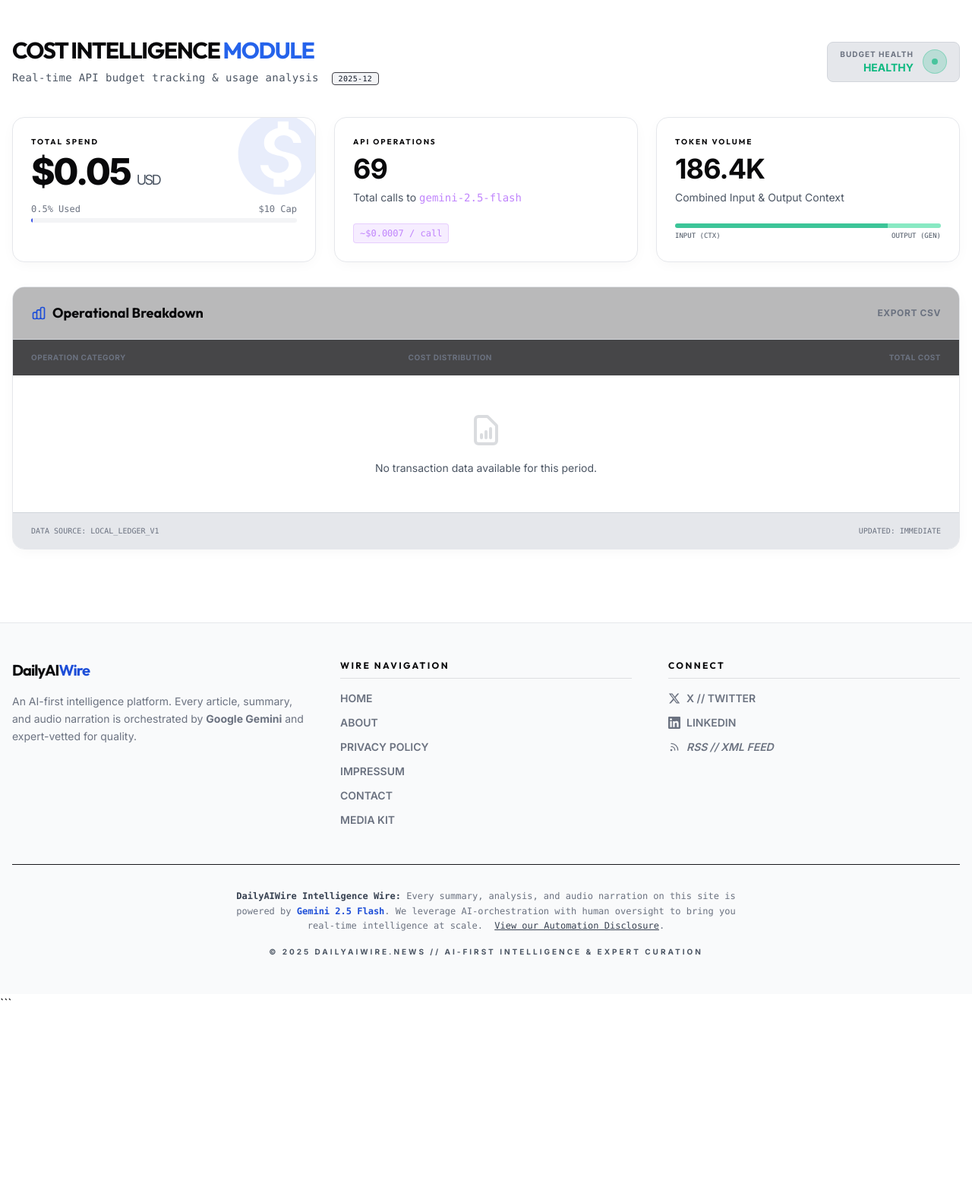
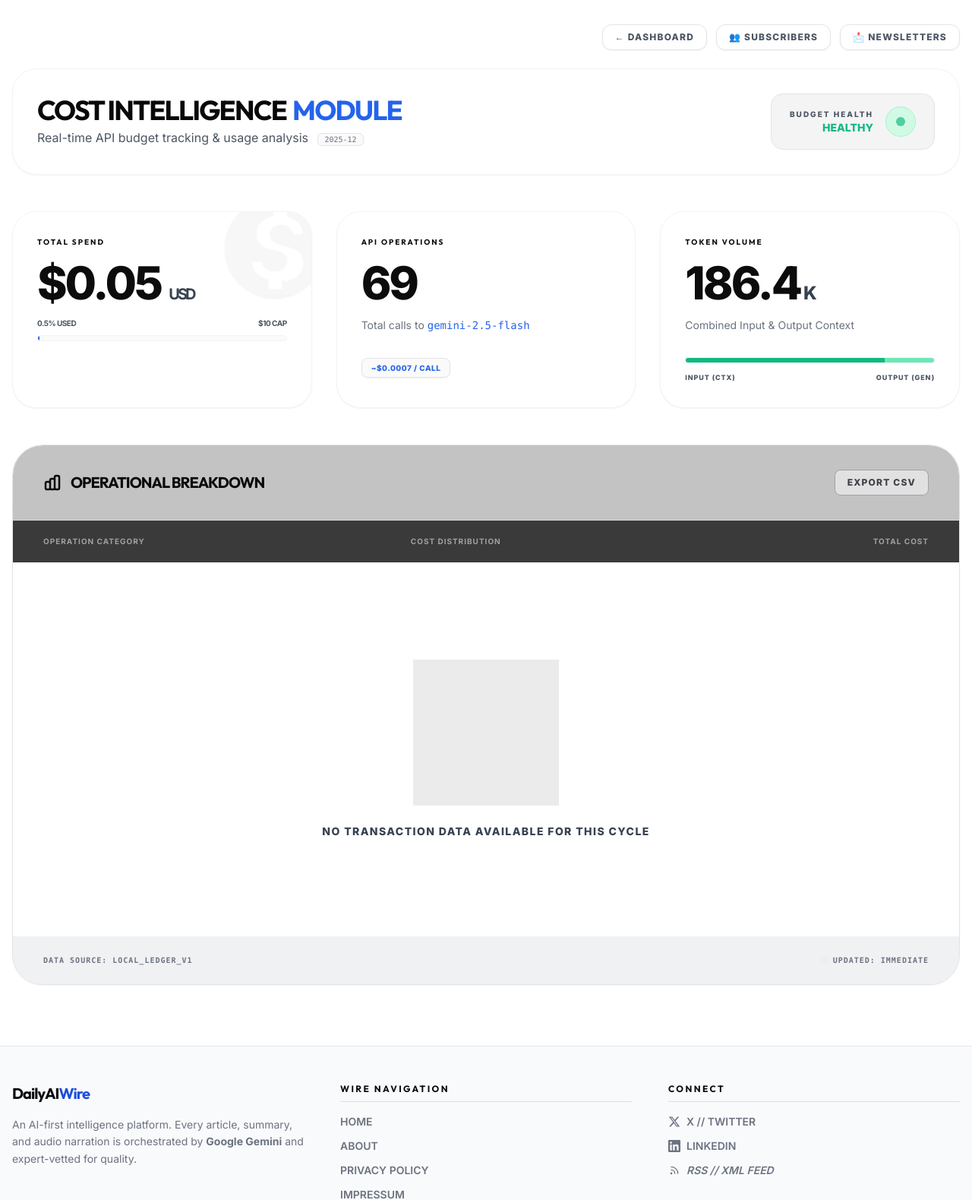
Before and after one commit to eoz1122/dailyaiwire.news, a Flask app: page /admin/budget in a window 1280 px wide. Shown: the part 121-1700 px from the top of the page at 76% size. Before the commit the page ends 1438 px from the top, so only its background shows below. Run offline with Flask 3, Linux system fonts and the light colour scheme; the visitor is signed in with stand-in values (Sample User, id 1); data that the repository does not hold is empty; some libraries are stand-ins or nearby versions; grey boxes are pictures that could not be loaded.

Commit message:
Fix: Add nav to budget, shrink newsletter tile, and fix light-mode compatibility

```diff
--- a/templates/admin/budget.html
+++ b/templates/admin/budget.html
@@ -3,204 +3,195 @@
 {% block title %}Cost Intelligence | DailyAIWire Admin{% endblock %}
 
 {% block content %}
-<div class="container mx-auto px-4 py-12 max-w-7xl">
-    <!-- Header Section -->
-    <div class="flex flex-col md:flex-row justify-between items-start md:items-center mb-10 gap-4">
+<div class="container mx-auto px-4 py-8 max-w-7xl">
+    <!-- Admin Navigation Overlay (Compact) -->
+    <div class="flex justify-end mb-6 gap-3">
+        <a href="{{ url_for('admin_index') }}"
+            class="px-4 py-2 bg-white border border-zinc-200 text-zinc-600 rounded-xl text-xs font-black uppercase tracking-widest hover:bg-zinc-50 transition-all shadow-sm">
+            ← Dashboard
+        </a>
+        <a href="{{ url_for('admin_subscribers') }}"
+            class="px-4 py-2 bg-white border border-zinc-200 text-zinc-600 rounded-xl text-xs font-black uppercase tracking-widest hover:bg-zinc-50 transition-all shadow-sm">
+            👥 Subscribers
+        </a>
+        <a href="{{ url_for('admin_newsletters') }}"
+            class="px-4 py-2 bg-white border border-zinc-200 text-zinc-600 rounded-xl text-xs font-black uppercase tracking-widest hover:bg-zinc-50 transition-all shadow-sm">
+            📩 Newsletters
+        </a>
+    </div>
+
+    <!-- Premium Light Header -->
+    <div
+        class="flex flex-col md:flex-row justify-between items-start md:items-center mb-12 gap-6 bg-white border border-zinc-100 p-8 rounded-[2rem] shadow-sm">
         <div>
-            <h1 class="text-3xl font-black tracking-tighter text-white uppercase brand-font mb-2">
-                Cost Intelligence <span class="text-blue-600">Module</span>
+            <h1
+                class="text-3xl md:text-4xl font-black tracking-tighter text-[#0c0c0c] uppercase flex items-center gap-2">
+                COST INTELLIGENCE <span class="text-[#2563eb]">MODULE</span>
             </h1>
-            <p class="text-zinc-400 text-sm font-mono tracking-wide">
+            <p class="text-zinc-400 text-base font-medium mt-1">
                 Real-time API budget tracking & usage analysis
-                <span class="ml-2 px-2 py-0.5 rounded bg-zinc-800 text-zinc-300 text-[10px] border border-zinc-700">
+                <span
+                    class="ml-2 px-2 py-0.5 rounded-md bg-zinc-50 text-zinc-500 text-[10px] border border-zinc-200 font-mono">
                     {{ budget.current_month }}
                 </span>
             </p>
         </div>
 
-        <!-- Budget Health Indicator -->
-        <div
-            class="flex items-center gap-3 bg-zinc-900/50 px-4 py-2 rounded-lg border border-zinc-800 backdrop-blur-sm">
+        <!-- Budget Health Pill (Matching Mockup) -->
+        <div class="flex items-center gap-4 bg-[#f4f4f5] px-6 py-4 rounded-2xl border border-[#e4e4e7]">
             <div class="text-right">
-                <div class="text-[10px] text-zinc-500 font-bold uppercase tracking-widest">Budget Health</div>
-                <div class="text-sm font-bold {{ 'text-red-500' if budget.percent_used > 80 else 'text-emerald-500' }}">
+                <div class="text-[10px] text-zinc-400 font-black uppercase tracking-[0.2em]">Budget Health</div>
+                <div
+                    class="text-sm font-black {{ 'text-red-500' if budget.percent_used > 80 else 'text-emerald-500' }} uppercase">
                     {{ "CRITICAL" if budget.percent_used > 90 else ("WARNING" if budget.percent_used > 75 else
                     "HEALTHY") }}
                 </div>
             </div>
             <div
-                class="h-8 w-8 rounded-full {{ 'bg-red-500/20' if budget.percent_used > 80 else 'bg-emerald-500/20' }} flex items-center justify-center border {{ 'border-red-500/30' if budget.percent_used > 80 else 'border-emerald-500/30' }}">
-                <div
-                    class="h-2 w-2 rounded-full {{ 'bg-red-500' if budget.percent_used > 80 else 'bg-emerald-500' }} animate-pulse">
-                </div>
+                class="h-10 w-10 rounded-full bg-emerald-100 flex items-center justify-center border border-emerald-200">
+                <div class="h-3 w-3 rounded-full bg-emerald-500 animate-pulse"></div>
             </div>
         </div>
     </div>
 
-    <!-- Alert Banner (only overlaps if critical) -->
-    {% if budget.percent_used > 80 %}
-    <div class="mb-8 bg-red-500/10 border border-red-500/30 p-4 rounded-xl flex items-center gap-4 animate-fade-in">
-        <div class="p-2 bg-red-500/20 rounded-lg">
-            <svg class="w-6 h-6 text-red-500" fill="none" stroke="currentColor" viewBox="0 0 24 24">
-                <path stroke-linecap="round" stroke-linejoin="round" stroke-width="2"
-                    d="M12 9v2m0 4h.01m-6.938 4h13.856c1.54 0 2.502-1.667 1.732-3L13.732 4c-.77-1.333-2.694-1.333-3.464 0L3.34 16c-.77 1.333.192 3 1.732 3z" />
-            </svg>
-        </div>
-        <div>
-            <h3 class="text-red-500 font-bold uppercase tracking-widest text-xs">Budget Alert</h3>
-            <p class="text-zinc-300 text-sm">
-                Accumulated costs have reached <span class="font-bold text-white">{{ "%.1f"|format(budget.percent_used)
-                    }}%</span> of the monthly cap.
-            </p>
-        </div>
-    </div>
-    {% endif %}
-
-    <!-- Main Metrics Grid -->
-    <div class="grid grid-cols-1 md:grid-cols-3 gap-6 mb-8">
+    <!-- Main Metrics Grid (Light Mode) -->
+    <div class="grid grid-cols-1 md:grid-cols-3 gap-8 mb-12">
         <!-- Metric 1: Total Spent -->
-        <div class="glass-card p-6 rounded-2xl relative overflow-hidden group">
-            <div class="absolute top-0 right-0 p-4 opacity-10 group-hover:opacity-20 transition-opacity">
-                <svg class="w-32 h-32 text-blue-500 transform translate-x-8 -translate-y-8" fill="currentColor"
-                    viewBox="0 0 24 24">
+        <div
+            class="bg-white border border-zinc-100 p-8 rounded-[2rem] shadow-sm hover:shadow-md transition-shadow relative overflow-hidden group">
+            <div class="absolute top-0 right-0 p-4 opacity-[0.03] group-hover:opacity-[0.07] transition-opacity">
+                <svg class="w-40 h-40 transform translate-x-12 -translate-y-12" fill="currentColor" viewBox="0 0 24 24">
                     <path
                         d="M12 2C6.48 2 2 6.48 2 12s4.48 10 10 10 10-4.48 10-10S17.52 2 12 2zm1.41 16.09V20h-2.67v-1.93c-1.71-.36-3.15-1.46-3.27-3.4h1.96c.1 1.05 1.18 1.91 2.53 1.91 1.38 0 2.53-.95 2.53-2.15 0-1.09-1.02-1.84-2.52-2.12C10.27 12 8.38 11.4 8.38 9.17c0-2.01 1.63-3.23 3.38-3.62V3.91h2.67v1.9c1.81.38 3.03 1.57 3.13 3.38H15.6c-.1-1.07-1.15-1.88-2.35-1.88-1.28 0-2.31.85-2.31 2.03 0 1.03 1.05 1.78 2.65 2.1 2.11.45 3.99 1.12 3.99 3.48 0 1.99-1.63 3.2-3.52 3.65z" />
                 </svg>
             </div>
 
-            <h3 class="text-zinc-500 text-[10px] font-black uppercase tracking-[0.2em] mb-2">Total Spend</h3>
+            <h3 class="text-zinc-400 text-[10px] font-black uppercase tracking-[0.2em] mb-4">Total Spend</h3>
             <div class="relative z-10">
-                <div class="text-5xl font-black text-white tracking-tighter mb-1">
+                <div class="text-6xl font-black text-[#0c0c0c] tracking-tighter mb-4">
                     ${{ "%.2f"|format(budget.total_spent) }}
-                    <span class="text-lg text-zinc-600 font-medium">USD</span>
+                    <span class="text-xl text-zinc-300 font-bold uppercase">USD</span>
                 </div>
 
-                <!-- Progress Bar -->
                 <div class="mt-4">
-                    <div class="flex justify-between text-xs text-zinc-500 mb-1 font-mono">
+                    <div
+                        class="flex justify-between text-[10px] font-bold text-zinc-400 mb-2 uppercase tracking-tighter">
                         <span>{{ "%.1f"|format(budget.percent_used) }}% Used</span>
                         <span>${{ "%.0f"|format(budget.monthly_cap) }} Cap</span>
                     </div>
                     {% set progress_width = "width: " ~ ([budget.percent_used, 100]|min|round(1)) ~ "%;" %}
-                    <div class="w-full bg-zinc-800 rounded-full h-1.5 overflow-hidden">
-                        <div class="bg-gradient-to-r from-blue-600 to-indigo-600 h-1.5 rounded-full transition-all duration-500 ease-out"
+                    <div class="w-full bg-zinc-50 rounded-full h-2 border border-zinc-100 overflow-hidden">
+                        <div class="bg-blue-600 h-full rounded-full transition-all duration-700 ease-out"
                             style="{{ progress_width }}"></div>
                     </div>
                 </div>
             </div>
         </div>
 
-        <!-- Metric 2: Requests -->
-        <div class="glass-card p-6 rounded-2xl relative overflow-hidden group">
-            <h3 class="text-zinc-500 text-[10px] font-black uppercase tracking-[0.2em] mb-2">API Operations</h3>
-            <div
-                class="text-4xl font-bold text-white tracking-tight mb-2 group-hover:text-purple-400 transition-colors">
+        <!-- Metric 2: API Operations -->
+        <div class="bg-white border border-zinc-100 p-8 rounded-[2rem] shadow-sm hover:shadow-md transition-shadow">
+            <h3 class="text-zinc-400 text-[10px] font-black uppercase tracking-[0.2em] mb-4">API Operations</h3>
+            <div class="text-6xl font-black text-[#0c0c0c] tracking-tighter mb-4">
                 {{ "{:,}".format(budget.requests) }}
             </div>
-            <p class="text-sm text-zinc-400">
-                Total calls to <span class="text-purple-400 font-mono">gemini-2.5-flash</span>
+            <p class="text-sm text-zinc-500 font-medium">
+                Total calls to <span class="text-blue-600 font-mono">gemini-2.5-flash</span>
             </p>
-            <div class="mt-6 flex items-center gap-2">
+            <div class="mt-8">
                 <span
-                    class="px-2 py-1 bg-purple-500/10 border border-purple-500/20 text-purple-400 text-xs rounded font-mono">
+                    class="px-3 py-1.5 bg-zinc-50 border border-zinc-200 text-blue-600 text-[10px] rounded-lg font-black uppercase tracking-wider shadow-sm">
                     ~${{ "%.4f"|format(budget.total_spent / budget.requests) if budget.requests > 0 else 0 }} / call
                 </span>
             </div>
         </div>
 
-        <!-- Metric 3: Tokens -->
-        <div class="glass-card p-6 rounded-2xl relative overflow-hidden group">
-            <h3 class="text-zinc-500 text-[10px] font-black uppercase tracking-[0.2em] mb-2">Token Volume</h3>
-            <div
-                class="text-4xl font-bold text-white tracking-tight mb-2 group-hover:text-emerald-400 transition-colors">
+        <!-- Metric 3: Token Volume -->
+        <div
+            class="bg-white border border-zinc-100 p-8 rounded-[2rem] shadow-sm hover:shadow-md transition-shadow relative">
+            <h3 class="text-zinc-400 text-[10px] font-black uppercase tracking-[0.2em] mb-4">Token Volume</h3>
+            <div class="text-6xl font-black text-[#0c0c0c] tracking-tighter mb-4">
                 {% if budget.tokens_used > 1000000 %}
-                {{ "%.2f"|format(budget.tokens_used / 1000000) }}M
+                {{ "%.2f"|format(budget.tokens_used / 1000000) }}<span class="text-2xl ml-1 text-zinc-300">M</span>
                 {% elif budget.tokens_used > 1000 %}
-                {{ "%.1f"|format(budget.tokens_used / 1000) }}K
+                {{ "%.1f"|format(budget.tokens_used / 1000) }}<span class="text-2xl ml-1 text-zinc-300">K</span>
                 {% else %}
                 {{ budget.tokens_used }}
                 {% endif %}
             </div>
-            <p class="text-sm text-zinc-400">
-                Combined Input & Output Context
-            </p>
-            <div class="mt-6 w-full bg-zinc-800/50 rounded flex h-1.5 overflow-hidden">
-                <!-- Visual approximation of input/output split (assuming mostly input for now) -->
-                {% set input_est = 80 %}
-                <div class="bg-emerald-500 w-[80%] opacity-80" title="Est. Input"></div>
-                <div class="bg-emerald-300 w-[20%] opacity-80" title="Est. Output"></div>
-            </div>
-            <div class="flex justify-between mt-1 text-[9px] text-zinc-600 uppercase font-mono">
-                <span>Input (Ctx)</span>
-                <span>Output (Gen)</span>
+            <p class="text-sm text-zinc-500 font-medium">Combined Input & Output Context</p>
+
+            <div class="mt-8">
+                <div class="w-full bg-zinc-50 rounded-full h-2 border border-zinc-100 overflow-hidden flex">
+                    <div class="bg-[#10b981] w-[80%] h-full" title="Input"></div>
+                    <div class="bg-[#6ee7b7] w-[20%] h-full" title="Output"></div>
+                </div>
+                <div class="flex justify-between mt-3 text-[9px] text-zinc-400 font-black uppercase tracking-widest">
+                    <span>Input (Ctx)</span>
+                    <span>Output (Gen)</span>
+                </div>
             </div>
         </div>
     </div>
 
-    <!-- Detailed Ledger -->
-    <div class="glass-card rounded-2xl border border-zinc-800 overflow-hidden">
-        <div class="px-6 py-5 border-b border-zinc-800 flex justify-between items-center bg-zinc-900/30">
-            <h2 class="text-lg font-bold text-white flex items-center gap-2">
-                <svg class="w-5 h-5 text-blue-500" fill="none" stroke="currentColor" viewBox="0 0 24 24">
-                    <path stroke-linecap="round" stroke-linejoin="round" stroke-width="2"
+    <!-- Detailed Ledger (Matching Mockup Gray Header Style) -->
+    <div class="bg-[#fcfcfc] border border-zinc-200 rounded-[2.5rem] overflow-hidden shadow-sm">
+        <div
+            class="px-10 py-8 bg-[#b4b4b4] border-b border-zinc-300 flex justify-between items-center bg-opacity-80 backdrop-blur-md">
+            <h2 class="text-xl font-black text-[#1a1a1a] flex items-center gap-3 uppercase tracking-tighter">
+                <svg class="w-6 h-6" fill="none" stroke="currentColor" viewBox="0 0 24 24">
+                    <path stroke-linecap="round" stroke-linejoin="round" stroke-width="2.5"
                         d="M9 19v-6a2 2 0 00-2-2H5a2 2 0 00-2 2v6a2 2 0 002 2h2a2 2 0 002-2zm0 0V9a2 2 0 012-2h2a2 2 0 012 2v10m-6 0a2 2 0 002 2h2a2 2 0 002-2m0 0V5a2 2 0 012-2h2a2 2 0 012 2v14a2 2 0 01-2 2h-2a2 2 0 01-2-2z" />
                 </svg>
                 Operational Breakdown
             </h2>
             <button
-                class="text-xs text-zinc-500 hover:text-white transition-colors uppercase tracking-wider font-bold">Export
-                CSV</button>
+                class="text-xs text-zinc-700 hover:text-black transition-colors font-black uppercase tracking-widest border border-zinc-400 px-4 py-2 rounded-lg bg-white bg-opacity-50">
+                EXPORT CSV
+            </button>
         </div>
 
-        <div class="overflow-x-auto">
+        <div class="overflow-x-auto bg-white">
             <table class="w-full text-left">
-                <thead class="bg-zinc-900/80 text-[10px] uppercase font-bold text-zinc-500 tracking-wider">
+                <thead class="bg-[#3a3a3a] text-[10px] font-black text-[#a0a0a0] uppercase tracking-widest">
                     <tr>
-                        <th class="px-6 py-4">Operation Category</th>
-                        <th class="px-6 py-4 w-1/3">Cost Distribution</th>
-                        <th class="px-6 py-4 text-right">Total Cost</th>
+                        <th class="px-10 py-5">Operation Category</th>
+                        <th class="px-10 py-5 w-1/3">Cost Distribution</th>
+                        <th class="px-10 py-5 text-right">Total Cost</th>
                     </tr>
                 </thead>
-                <tbody class="divide-y divide-zinc-800/50">
+                <tbody class="divide-y divide-zinc-100">
                     {% if budget.breakdown %}
-                    <!-- Convert dict items to a list and sort by value (amount) descending -->
                     {% set sorted_categories = budget.breakdown.items() | list | sort(attribute=1, reverse=True) %}
-
                     {% for category, amount in sorted_categories %}
                     {% set pct = (amount / budget.total_spent * 100) if budget.total_spent > 0 else 0 %}
-
-                    {# Determine colors based on rank #}
-                    {% set dot_color = 'bg-indigo-500' if loop.index == 1 else 'bg-blue-500' if loop.index == 2 else
-                    'bg-cyan-500' if loop.index == 3 else 'bg-zinc-600' %}
-                    {% set bar_color = 'bg-indigo-500' if loop.index == 1 else 'bg-blue-600' if loop.index == 2 else
-                    'bg-cyan-600' if loop.index == 3 else 'bg-zinc-500' %}
-
-                    <tr class="group hover:bg-zinc-800/30 transition-colors">
-                        <td class="px-6 py-4">
-                            <div class="flex items-center gap-3">
-                                <!-- Category Icon/Dot -->
-                                <div class="w-2 h-2 rounded-full {{ dot_color }}"></div>
+                    <tr class="group hover:bg-zinc-50 transition-all duration-200">
+                        <td class="px-10 py-6">
+                            <div class="flex items-center gap-4">
+                                <div class="w-2.5 h-2.5 rounded-full bg-blue-500 shadow-sm shadow-blue-200"></div>
                                 <div>
-                                    <div class="font-bold text-zinc-200 group-hover:text-white transition-colors">{{
-                                        category }}</div>
-                                    <div class="text-[10px] text-zinc-500 uppercase tracking-wider">Gemini 2.5 Flash
-                                    </div>
+                                    <div class="font-black text-[#1a1a1a] uppercase text-sm tracking-tight">{{ category
+                                        }}</div>
+                                    <div class="text-[9px] text-zinc-400 font-mono font-bold uppercase mt-0.5">Gemini
+                                        2.5 Flash</div>
                                 </div>
                             </div>
                         </td>
-                        <td class="px-6 py-4">
-                            <div class="flex items-center gap-4">
-                                <span class="text-xs font-mono font-bold text-zinc-400 w-12 text-right">{{
-                                    "%.1f"|format(pct) }}%</span>
-                                <div class="flex-grow h-2 bg-zinc-800 rounded-full overflow-hidden">
-                                    {% set cat_width = "width: " ~ (pct|round(1)) ~ "%;" %}
-                                    <div class="h-full rounded-full transition-all duration-700 ease-out {{ bar_color }}"
-                                        style="{{ cat_width }}"></div>
+                        <td class="px-10 py-6">
+                            <div class="flex items-center gap-6">
+                                <span class="text-xs font-black font-mono text-zinc-400 w-12 text-right">
+                                    {{ "%.1f"|format(pct) }}%
+                                </span>
+                                <div
+                                    class="flex-grow h-2.5 bg-zinc-50 rounded-full border border-zinc-100 overflow-hidden">
+                                    {% set cat_pct_width = "width: " ~ (pct|round(1)) ~ "%;" %}
+                                    <div class="h-full bg-blue-600 rounded-full transition-all duration-1000 ease-out"
+                                        style="{{ cat_pct_width }}"></div>
                                 </div>
                             </div>
                         </td>
-                        <td class="px-6 py-4 text-right">
-                            <div class="font-mono font-bold text-zinc-300 group-hover:text-white transition-colors">
+                        <td class="px-10 py-6 text-right">
+                            <div
+                                class="font-mono font-black text-[#1a1a1a] group-hover:text-blue-600 transition-colors">
                                 ${{ "%.5f"|format(amount) }}
                             </div>
                         </td>
@@ -208,14 +199,12 @@
                     {% endfor %}
                     {% else %}
                     <tr>
-                        <td colspan="3" class="px-6 py-12 text-center">
-                            <div class="flex flex-col items-center justify-center text-zinc-600">
-                                <svg class="w-12 h-12 mb-4 opacity-20" fill="none" stroke="currentColor"
-                                    viewBox="0 0 24 24">
-                                    <path stroke-linecap="round" stroke-linejoin="round" stroke-width="2"
-                                        d="M9 17v-2m3 2v-4m3 4v-6m2 10H7a2 2 0 01-2-2V5a2 2 0 012-2h5.586a1 1 0 01.707.293l5.414 5.414a1 1 0 01.293.707V19a2 2 0 01-2 2z" />
-                                </svg>
-                                <p class="text-sm font-medium">No transaction data available for this period.</p>
+                        <td colspan="3" class="px-10 py-32 text-center">
+                            <div class="flex flex-col items-center justify-center">
+                                <img src="https://cdni.iconscout.com/illustration/premium/thumb/empty-wallet-4444858-3691523.png"
+                                    class="w-48 h-48 opacity-20 grayscale mb-6" alt="Empty">
+                                <p class="text-sm font-black text-zinc-300 uppercase tracking-widest">No transaction
+                                    data available for this cycle</p>
                             </div>
                         </td>
                     </tr>
@@ -224,12 +213,31 @@
             </table>
         </div>
 
-        <!-- Footer / Legend -->
         <div
-            class="px-6 py-4 border-t border-zinc-800 bg-zinc-900/50 text-[10px] text-zinc-500 font-mono flex justify-between">
-            <span>DATA SOURCE: LOCAL_LEDGER_V1</span>
-            <span>UPDATED: IMMEDIATE</span>
+            class="px-10 py-6 bg-[#e5e7eb] text-[10px] text-zinc-500 font-mono font-bold flex justify-between uppercase tracking-widest bg-opacity-50">
+            <span>Data Source: Local_Ledger_V1</span>
+            <span class="flex items-center gap-2">
+                <span class="w-1.5 h-1.5 rounded-full bg-emerald-500 animate-ping"></span>
+                Updated: Immediate
+            </span>
         </div>
     </div>
 </div>
+
+<style>
+    /* Force light mode variables locally if needed, or rely on .light-mode parent */
+    .brand-font {
+        font-family: 'Outfit', sans-serif;
+    }
+
+    /* Custom shadow matching mockup */
+    .shadow-3xl {
+        box-shadow: 0 40px 100px -20px rgba(0, 0, 0, 0.05);
+    }
+
+    /* Ensure dashboard-like feel on the specific blue span */
+    .hero-blue {
+        color: #3b82f6;
+    }
+</style>
 {% endblock %}
```
Also changed, not shown: templates/article.html (+53 -22 lines).
